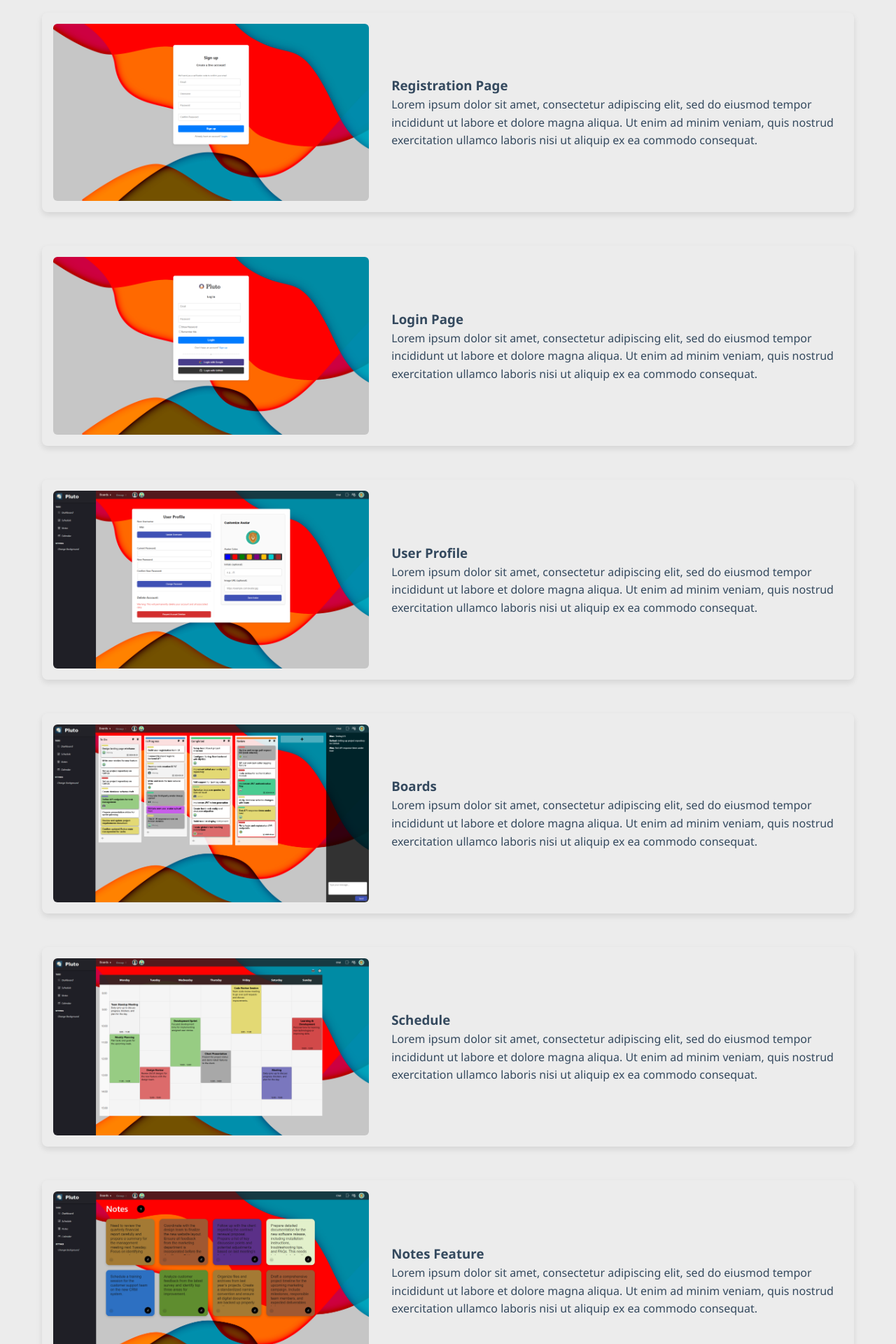
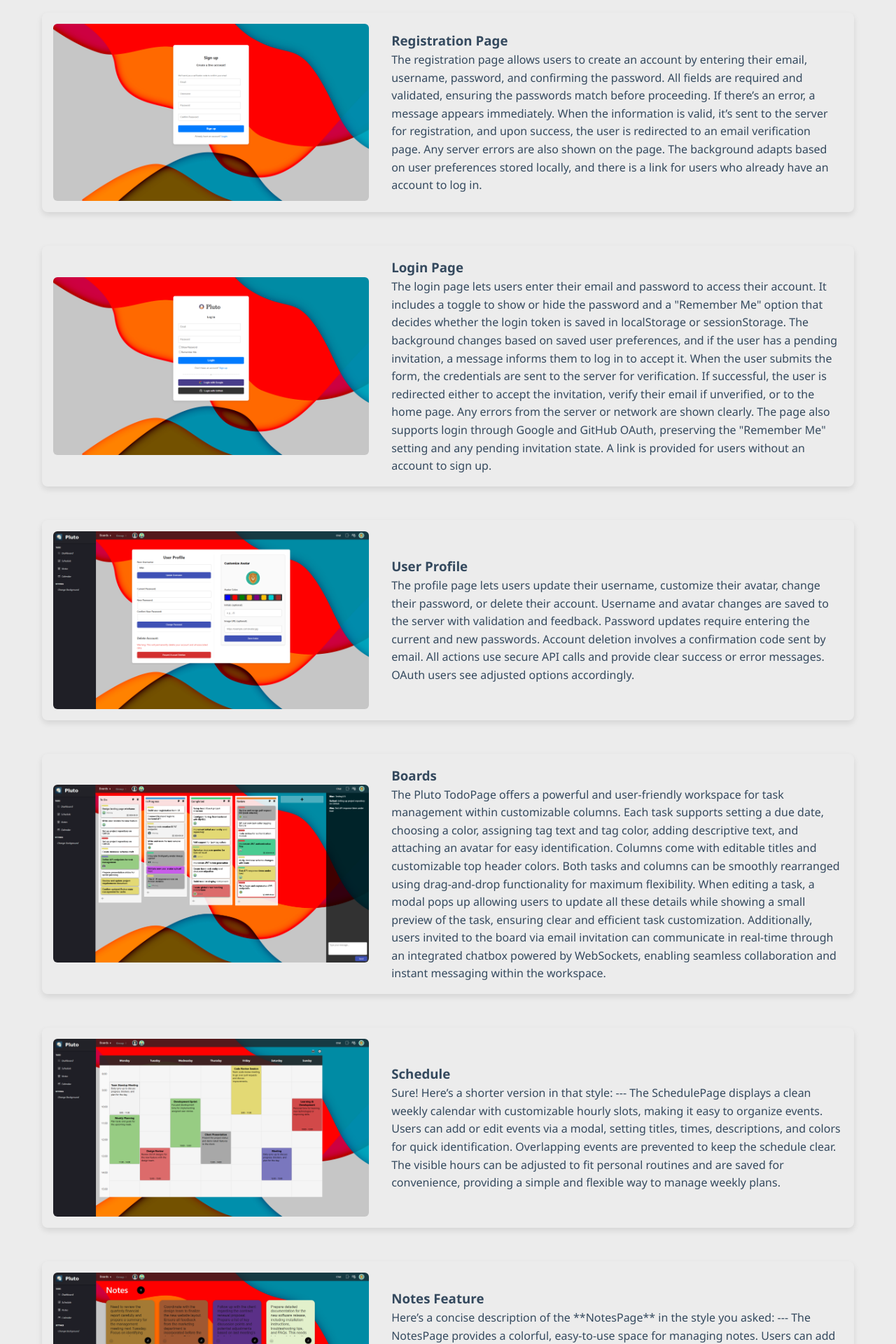
Before and after one commit to Sarhad127/portfolio, a React (Create React App) app: page /pluto in a window 1280 px wide. Shown: the part 200-2120 px from the top of the page at 70% size. Built offline with nearby package versions, Linux system fonts and the light colour scheme.

Commit message:
update 10

```diff
--- a/src/Pluto/Pluto.css
+++ b/src/Pluto/Pluto.css
@@ -188,6 +188,7 @@
     color: #34495e;
     line-height: 1.6;
     font-size: 1rem;
+    width: 315px;
 }
 
 .modal-close {
--- a/src/Pluto/Pluto.js
+++ b/src/Pluto/Pluto.js
@@ -31,13 +31,58 @@ const Pluto = () => {
     };
 
     const images = [
-        { src: signup, alt: 'Sign Up', caption: 'Registration Page' },
-        { src: login, alt: 'Login', caption: 'Login Page' },
-        { src: profile, alt: 'Profile', caption: 'User Profile' },
-        { src: dashboard, alt: 'Dashboard', caption: 'Boards' },
-        { src: schema, alt: 'Schema', caption: 'Schedule' },
-        { src: notes, alt: 'Notes', caption: 'Notes Feature' },
-        { src: calender, alt: 'Calendar', caption: 'Calendar' },
+        {
+            src: signup,
+            alt: 'Sign Up',
+            caption: 'Registration Page',
+            description: 'The registration page allows users to create an account by entering their email, username, password, and confirming the password. All fields are required and validated, ensuring the passwords match before proceeding. If there’s an error, a message appears immediately. When the information is valid, it’s sent to the server for registration, and upon success, the user is redirected to an email verification page. Any server errors are also shown on the page. The background adapts based on user preferences stored locally, and there is a link for users who already have an account to log in.'
+        },
+        {
+            src: login,
+            alt: 'Login',
+            caption: 'Login Page',
+            description: 'The login page lets users enter their email and password to access their account. It includes a toggle to show or hide the password and a "Remember Me" option that decides whether the login token is saved in localStorage or sessionStorage. The background changes based on saved user preferences, and if the user has a pending invitation, a message informs them to log in to accept it. When the user submits the form, the credentials are sent to the server for verification. If successful, the user is redirected either to accept the invitation, verify their email if unverified, or to the home page. Any errors from the server or network are shown clearly. The page also supports login through Google and GitHub OAuth, preserving the "Remember Me" setting and any pending invitation state. A link is provided for users without an account to sign up.\n'
+        },
+        {
+            src: profile,
+            alt: 'Profile',
+            caption: 'User Profile',
+            description: 'The profile page lets users update their username, customize their avatar, change their password, or delete their account. Username and avatar changes are saved to the server with validation and feedback. Password updates require entering the current and new passwords. Account deletion involves a confirmation code sent by email. All actions use secure API calls and provide clear success or error messages. OAuth users see adjusted options accordingly.'
+        },
+        {
+            src: dashboard,
+            alt: 'Dashboard',
+            caption: 'Boards',
+            description: 'The Pluto TodoPage offers a powerful and user-friendly workspace for task management within customizable columns. Each task supports setting a due date, choosing a color, assigning tag text and tag color, adding descriptive text, and attaching an avatar for easy identification. Columns come with editable titles and customizable top header colors. Both tasks and columns can be smoothly rearranged using drag-and-drop functionality for maximum flexibility. When editing a task, a modal pops up allowing users to update all these details while showing a small preview of the task, ensuring clear and efficient task customization.\n' +
+                '\n' +
+                'Additionally, users invited to the board via email invitation can communicate in real-time through an integrated chatbox powered by WebSockets, enabling seamless collaboration and instant messaging within the workspace.\n'
+        },
+        {
+            src: schema,
+            alt: 'Schema',
+            caption: 'Schedule',
+            description: 'Sure! Here’s a shorter version in that style:\n' +
+                '\n' +
+                '---\n' +
+                '\n' +
+                'The SchedulePage displays a clean weekly calendar with customizable hourly slots, making it easy to organize events. Users can add or edit events via a modal, setting titles, times, descriptions, and colors for quick identification. Overlapping events are prevented to keep the schedule clear. The visible hours can be adjusted to fit personal routines and are saved for convenience, providing a simple and flexible way to manage weekly plans.\n'
+        },
+        {
+            src: notes,
+            alt: 'Notes',
+            caption: 'Notes Feature',
+            description: 'Here’s a concise description of the **NotesPage** in the style you asked:\n' +
+                '\n' +
+                '---\n' +
+                '\n' +
+                'The NotesPage provides a colorful, easy-to-use space for managing notes. Users can add new notes by selecting from a preset color palette, edit note text inline with a simple toggle, and delete notes with confirmation. Notes load from the server on page load and are saved automatically on edit. The interface includes a sidebar for navigation and uses smooth focus management for editing, ensuring a seamless note-taking experience.\n'
+        },
+        {
+            src: calender,
+            alt: 'Calendar',
+            caption: 'Calendar',
+            description: 'The calendar page shows a monthly grid with the current date highlighted Users can navigate between months and click any day to add or edit notes Notes are saved locally and days from other months appear faded The selected day is clearly highlighted and the note input auto-focuses for easy editing The calendar helps users quickly view and manage daily notes in an intuitive layout'
+        },
     ];
 
     return (
@@ -70,10 +115,7 @@ const Pluto = () => {
                         </div>
                         <div className="image-text">
                             <h3>{image.caption}</h3>
-                            <p>
-                                Lorem ipsum dolor sit amet, consectetur adipiscing elit, sed do eiusmod tempor incididunt ut labore et dolore magna aliqua.
-                                Ut enim ad minim veniam, quis nostrud exercitation ullamco laboris nisi ut aliquip ex ea commodo consequat.
-                            </p>
+                            <p>{image.description}</p>
                         </div>
                     </div>
                 ))}
```
